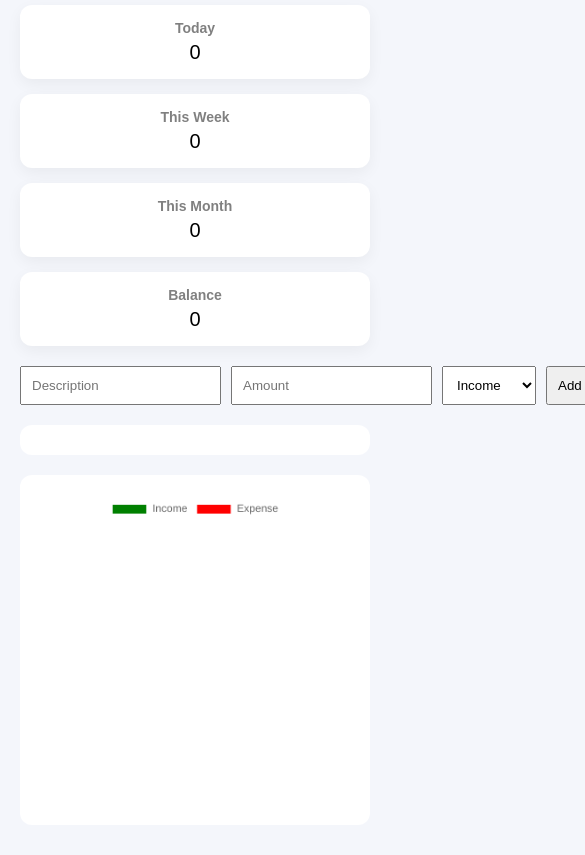
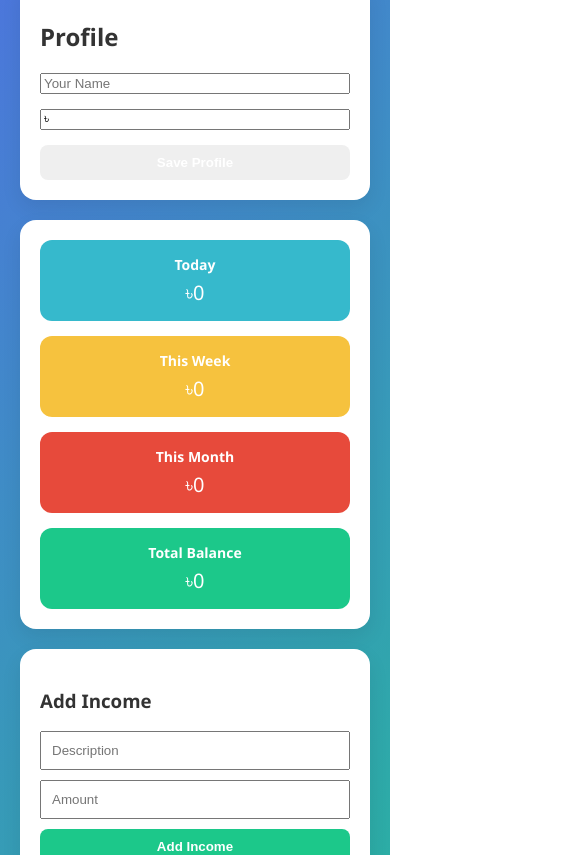
Before and after one commit to Arlemon987/MyMoney, a plain HTML site: page index.html in a window 390 px wide. Shown: the part 93-948 px from the top of the page, 585 px wide, since content can reach past the window. Drawn offline with nearby package versions, Linux system fonts and the light colour scheme.

Commit message:
Revamp finance dashboard layout and styles
Updated the finance dashboard layout and functionality, including profile and transaction sections. Enhanced styles and improved responsiveness.

```diff
--- a/index.html
+++ b/index.html
@@ -3,75 +3,90 @@
 <head>
 <meta charset="UTF-8">
 <meta name="viewport" content="width=device-width, initial-scale=1.0">
-<title>Finance Dashboard</title>
+<title>My Money</title>
 <script src="https://cdn.jsdelivr.net/npm/chart.js"></script>
 
 <style>
+* { box-sizing: border-box; }
+
 body {
-  font-family: Arial, sans-serif;
-  background: #f4f6fb;
   margin: 0;
+  font-family: 'Segoe UI', sans-serif;
+  background: linear-gradient(135deg,#4e73df,#1cc88a);
+  color: #333;
+}
+
+.container {
+  max-width: 1100px;
+  margin: auto;
   padding: 20px;
 }
 
-.container {
-  max-width: 900px;
-  margin: auto;
-}
-
-h1 {
+header {
   text-align: center;
+  color: white;
   margin-bottom: 20px;
 }
 
-.dashboard {
+header h1 {
+  margin: 0;
+  font-size: 32px;
+}
+
+.section {
+  background: white;
+  padding: 20px;
+  border-radius: 16px;
+  margin-bottom: 20px;
+  box-shadow: 0 8px 20px rgba(0,0,0,0.08);
+}
+
+.grid {
   display: grid;
-  grid-template-columns: repeat(auto-fit, minmax(200px, 1fr));
   gap: 15px;
-  margin-bottom: 20px;
+}
+
+.summary-grid {
+  grid-template-columns: repeat(auto-fit, minmax(200px,1fr));
 }
 
 .card {
-  background: white;
   padding: 15px;
   border-radius: 12px;
-  box-shadow: 0 5px 15px rgba(0,0,0,0.05);
   text-align: center;
+  color: white;
 }
 
-.card h3 {
-  margin: 0;
-  font-size: 14px;
-  color: gray;
+.daily { background: #36b9cc; }
+.weekly { background: #f6c23e; }
+.monthly { background: #e74a3b; }
+.balance { background: #1cc88a; }
+
+.card h3 { margin: 0; font-size: 14px; }
+.card p { font-size: 20px; margin: 5px 0 0; }
+
+.forms {
+  grid-template-columns: repeat(auto-fit, minmax(280px,1fr));
 }
 
-.card p {
-  font-size: 20px;
-  margin: 5px 0 0;
-}
-
-form {
-  display: flex;
-  gap: 10px;
-  margin-bottom: 20px;
-}
-
-form input, form select {
+form input {
+  width: 100%;
   padding: 10px;
-  flex: 1;
+  margin-bottom: 10px;
 }
 
 button {
+  width: 100%;
   padding: 10px;
+  border: none;
+  color: white;
+  font-weight: bold;
   cursor: pointer;
+  border-radius: 8px;
 }
 
-.transaction-list {
-  background: white;
-  padding: 15px;
-  border-radius: 12px;
-  margin-bottom: 20px;
-}
+.income-btn { background: #1cc88a; }
+.expense-btn { background: #e74a3b; }
 
 .transaction-item {
   display: flex;
@@ -81,13 +96,16 @@ button {
   font-size: 14px;
 }
 
-.income { color: green; }
-.expense { color: red; }
+.profile-grid {
+  grid-template-columns: repeat(auto-fit, minmax(250px,1fr));
+}
 
 canvas {
-  background: white;
-  padding: 20px;
-  border-radius: 12px;
+  max-width: 100%;
+}
+
+@media(max-width:600px){
+  header h1 { font-size: 24px; }
 }
 </style>
 </head>
@@ -95,153 +113,177 @@ canvas {
 
 <div class="container">
 
-<h1>Finance Dashboard</h1>
+<header>
+  <h1>My Money</h1>
+</header>
 
-<div class="dashboard">
-  <div class="card">
-    <h3>Today</h3>
-    <p id="dailyTotal">0</p>
-  </div>
-  <div class="card">
-    <h3>This Week</h3>
-    <p id="weeklyTotal">0</p>
-  </div>
-  <div class="card">
-    <h3>This Month</h3>
-    <p id="monthlyTotal">0</p>
-  </div>
-  <div class="card">
-    <h3>Balance</h3>
-    <p id="balance">0</p>
+<!-- PROFILE SECTION -->
+<div class="section">
+  <h2>Profile</h2>
+  <div class="grid profile-grid">
+    <input type="text" id="name" placeholder="Your Name">
+    <input type="text" id="currency" placeholder="Currency (e.g. ৳)">
+    <button onclick="saveProfile()">Save Profile</button>
   </div>
 </div>
 
-<form id="transactionForm">
-  <input type="text" id="description" placeholder="Description" required>
-  <input type="number" id="amount" placeholder="Amount" required>
-  <select id="type">
-    <option value="income">Income</option>
-    <option value="expense">Expense</option>
-  </select>
-  <button type="submit">Add</button>
-</form>
+<!-- SUMMARY SECTION -->
+<div class="section">
+  <div class="grid summary-grid">
+    <div class="card daily">
+      <h3>Today</h3>
+      <p id="daily">0</p>
+    </div>
+    <div class="card weekly">
+      <h3>This Week</h3>
+      <p id="weekly">0</p>
+    </div>
+    <div class="card monthly">
+      <h3>This Month</h3>
+      <p id="monthly">0</p>
+    </div>
+    <div class="card balance">
+      <h3>Total Balance</h3>
+      <p id="balance">0</p>
+    </div>
+  </div>
+</div>
 
-<div class="transaction-list" id="transactionList"></div>
+<!-- INPUT SECTION -->
+<div class="section">
+  <div class="grid forms">
 
-<canvas id="financeChart"></canvas>
+    <form id="incomeForm">
+      <h3>Add Income</h3>
+      <input type="text" id="incomeDesc" placeholder="Description" required>
+      <input type="number" id="incomeAmount" placeholder="Amount" required>
+      <button type="submit" class="income-btn">Add Income</button>
+    </form>
+
+    <form id="expenseForm">
+      <h3>Add Expense</h3>
+      <input type="text" id="expenseDesc" placeholder="Description" required>
+      <input type="number" id="expenseAmount" placeholder="Amount" required>
+      <button type="submit" class="expense-btn">Add Expense</button>
+    </form>
+
+  </div>
+</div>
+
+<!-- TRANSACTIONS -->
+<div class="section">
+  <h2>Transactions</h2>
+  <div id="transactions"></div>
+</div>
+
+<!-- CHART -->
+<div class="section">
+  <canvas id="chart"></canvas>
+</div>
 
 </div>
 
 <script>
 let transactions = JSON.parse(localStorage.getItem("transactions")) || [];
+let profile = JSON.parse(localStorage.getItem("profile")) || {name:"",currency:"৳"};
 
-const dailyEl = document.getElementById("dailyTotal");
-const weeklyEl = document.getElementById("weeklyTotal");
-const monthlyEl = document.getElementById("monthlyTotal");
-const balanceEl = document.getElementById("balance");
-const listEl = document.getElementById("transactionList");
+document.getElementById("name").value = profile.name;
+document.getElementById("currency").value = profile.currency;
 
-function saveData() {
-  localStorage.setItem("transactions", JSON.stringify(transactions));
+function saveProfile(){
+  profile.name = document.getElementById("name").value;
+  profile.currency = document.getElementById("currency").value;
+  localStorage.setItem("profile",JSON.stringify(profile));
+  alert("Profile Saved");
+  updateDashboard();
 }
 
-function getStartOfWeek(date) {
-  const d = new Date(date);
-  const day = d.getDay();
-  const diff = d.getDate() - day;
-  return new Date(d.setDate(diff));
+function saveData(){
+  localStorage.setItem("transactions",JSON.stringify(transactions));
 }
 
-function updateDashboard() {
-  const today = new Date();
-  let daily = 0, weekly = 0, monthly = 0, balance = 0;
-  let incomeTotal = 0, expenseTotal = 0;
+function addTransaction(type,desc,amount){
+  transactions.push({
+    type,
+    desc,
+    amount:parseFloat(amount),
+    date:new Date().toISOString()
+  });
+  saveData();
+  render();
+}
 
-  transactions.forEach(tx => {
-    const txDate = new Date(tx.date);
-    const amount = tx.type === "income" ? tx.amount : -tx.amount;
+document.getElementById("incomeForm").addEventListener("submit",function(e){
+  e.preventDefault();
+  addTransaction("income",
+    incomeDesc.value,
+    incomeAmount.value
+  );
+  this.reset();
+});
 
-    balance += amount;
+document.getElementById("expenseForm").addEventListener("submit",function(e){
+  e.preventDefault();
+  addTransaction("expense",
+    expenseDesc.value,
+    expenseAmount.value
+  );
+  this.reset();
+});
 
-    if (txDate.toDateString() === today.toDateString()) {
-      daily += amount;
-    }
+function render(){
+  let daily=0,weekly=0,monthly=0,balance=0,incomeTotal=0,expenseTotal=0;
+  let today=new Date();
 
-    if (txDate >= getStartOfWeek(today)) {
-      weekly += amount;
-    }
+  document.getElementById("transactions").innerHTML="";
 
-    if (txDate.getMonth() === today.getMonth() &&
-        txDate.getFullYear() === today.getFullYear()) {
-      monthly += amount;
-    }
+  transactions.slice().reverse().forEach(tx=>{
+    let txDate=new Date(tx.date);
+    let amount=tx.type==="income"?tx.amount:-tx.amount;
+    balance+=amount;
 
-    if (tx.type === "income") incomeTotal += tx.amount;
-    else expenseTotal += tx.amount;
+    if(txDate.toDateString()===today.toDateString()) daily+=amount;
+    if(txDate>=new Date(today.setDate(today.getDate()-7))) weekly+=amount;
+    if(txDate.getMonth()===today.getMonth()) monthly+=amount;
+
+    if(tx.type==="income") incomeTotal+=tx.amount;
+    else expenseTotal+=tx.amount;
+
+    document.getElementById("transactions").innerHTML+=
+      `<div class="transaction-item">
+        <span>${tx.desc}</span>
+        <span>${profile.currency}${tx.amount}</span>
+      </div>`;
   });
 
-  dailyEl.textContent = daily;
-  weeklyEl.textContent = weekly;
-  monthlyEl.textContent = monthly;
-  balanceEl.textContent = balance;
+  dailyEl("daily",daily);
+  dailyEl("weekly",weekly);
+  dailyEl("monthly",monthly);
+  dailyEl("balance",balance);
 
-  renderChart(incomeTotal, expenseTotal);
+  renderChart(incomeTotal,expenseTotal);
 }
 
-function renderTransactions() {
-  listEl.innerHTML = "";
-  transactions.slice().reverse().forEach(tx => {
-    const div = document.createElement("div");
-    div.className = "transaction-item " + tx.type;
-    div.innerHTML = `
-      <span>${tx.date} - ${tx.description}</span>
-      <span>৳${tx.amount}</span>
-    `;
-    listEl.appendChild(div);
-  });
+function dailyEl(id,value){
+  document.getElementById(id).innerText=profile.currency+value;
 }
 
-function renderChart(income, expense) {
-  if (window.myChart) window.myChart.destroy();
-
-  const ctx = document.getElementById("financeChart").getContext("2d");
-
-  window.myChart = new Chart(ctx, {
-    type: "doughnut",
-    data: {
-      labels: ["Income", "Expense"],
-      datasets: [{
-        data: [income, expense],
-        backgroundColor: ["green", "red"]
+function renderChart(income,expense){
+  if(window.myChart) window.myChart.destroy();
+  let ctx=document.getElementById("chart");
+  window.myChart=new Chart(ctx,{
+    type:"bar",
+    data:{
+      labels:["Income","Expense"],
+      datasets:[{
+        data:[income,expense],
+        backgroundColor:["#1cc88a","#e74a3b"]
       }]
     }
   });
 }
 
-document.getElementById("transactionForm").addEventListener("submit", function(e) {
-  e.preventDefault();
-
-  const description = document.getElementById("description").value;
-  const amount = parseFloat(document.getElementById("amount").value);
-  const type = document.getElementById("type").value;
-
-  const today = new Date().toISOString().split("T")[0];
-
-  transactions.push({
-    description,
-    amount,
-    type,
-    date: today
-  });
-
-  saveData();
-  renderTransactions();
-  updateDashboard();
-  this.reset();
-});
-
-renderTransactions();
-updateDashboard();
+render();
 </script>
 
 </body>
```
